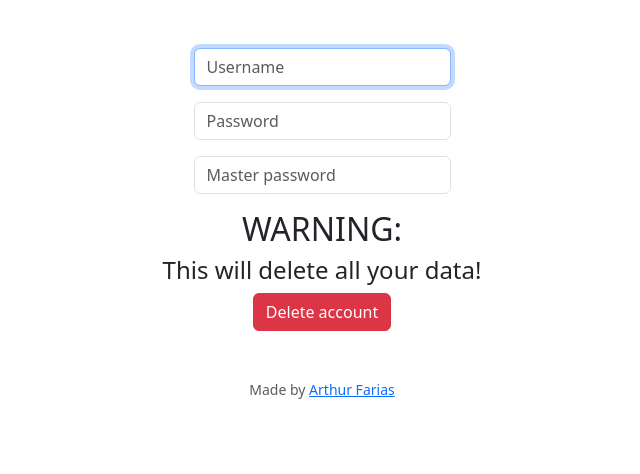
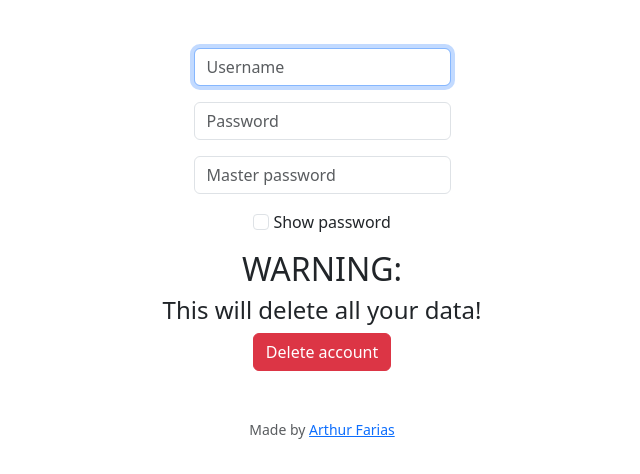
Before and after one commit to abfarias/CS50-Final-Project, a Flask app: page /delete_account in a window 1280 px wide. Shown: the part 66-540 px from the top of the page, without its empty margins (318-958 px from the left). Run offline with Flask 3, Linux system fonts and the light colour scheme; the visitor is signed in with stand-in values (Sample User, id 1).

Commit message:
Interface for password visibility toggler

```diff
--- a/templates/delete_account.html
+++ b/templates/delete_account.html
@@ -1,4 +1,6 @@
 {% extends "layout.html" %}
+
+{% block scripts %} <script src="../static/delete_account.js"></script> {% endblock %}
 
 {% block title %} Delete account {% endblock %}
 
@@ -13,6 +15,12 @@
     <div class="mb-3">
         <input autocomplete="off" autofocus class="form-control mx-auto w-auto" id="master_password" name="master_password" placeholder="Master password" type="password">
     </div>
+    <div class="form-check mb-3">
+        <input class="form-check-input" type="checkbox" value="" id="flexCheckDefault" style="float:none";>
+        <label class="form-check-label" for="flexCheckDefault">
+            Show password
+        </label>
+    </div>
     <h2>WARNING:</h2>
     <h4>This will delete all your data!</h4>
     <button class="btn btn-danger" type="submit">Delete account</button>
```
